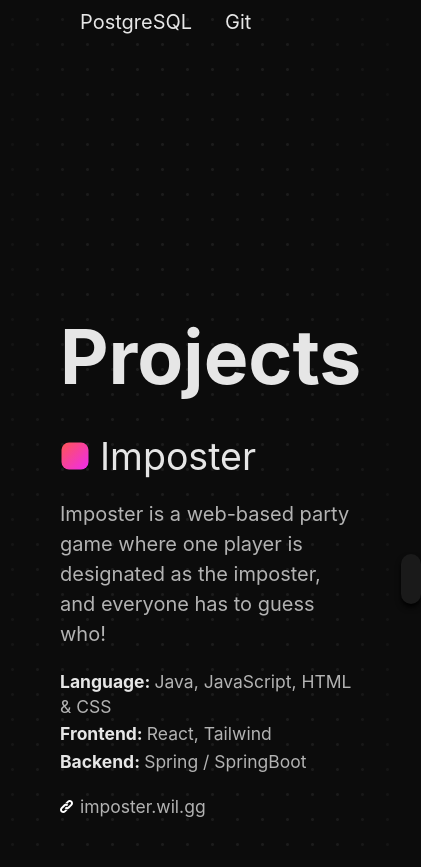
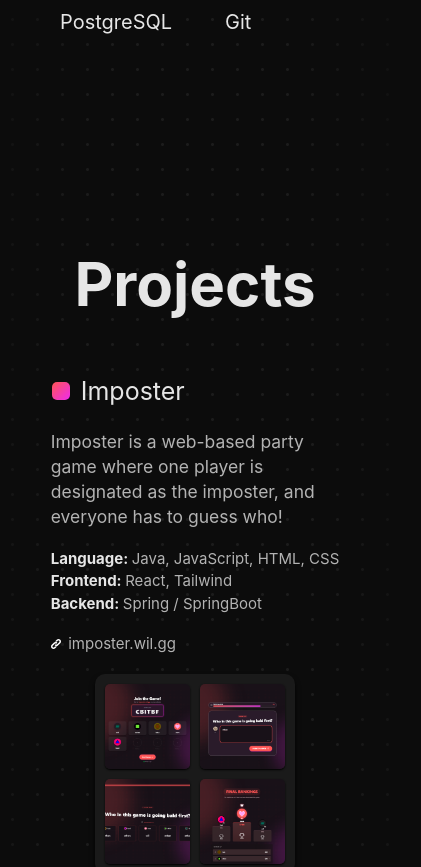
Before and after one commit to xWil/wil.gg-v2, a React (Vite) app: page / in a window 390 px wide. Shown: the part 943-1810 px from the top of the page, 421 px wide, since content can reach past the window. Built offline with nearby package versions, Linux system fonts and the light colour scheme.

Commit message:
Fixed sizing for different screens for projects section

```diff
--- a/src/components/home/About.tsx
+++ b/src/components/home/About.tsx
@@ -3,7 +3,7 @@ import Bio from "./bio/Bio.tsx";
 
 function About() {
     return (
-        <section id="about" className="min-h-screen pb-16 pt-32 px-8 md:px-8 lg:px-16 xl:px-24 flex flex-col items-center justify-center">
+        <section id="about" className="min-h-screen pb-16 pt-32 px-4 md:px-8 lg:px-16 xl:px-24 flex flex-col items-center justify-center">
             <div className="mx-8 md:mx-16 lg:mx-24 xl:mx-32 w-fit h-fit">
                 <Bio/>
                 <TechStack/>
--- a/src/components/projects/DetailList.tsx
+++ b/src/components/projects/DetailList.tsx
@@ -5,8 +5,8 @@ export interface DetailProps {
 
 function DetailList({ details }: { details: DetailProps }) {
     return (
-        <div className="w-full text-text-secondary text-sm">
-            <span className="text-text-primary text-sm font-bold">{details.category}: </span>
+        <div className="w-full text-text-secondary text-xs md:text-sm 4xl:text-[1rem]">
+            <span className="text-text-primary font-bold">{details.category}: </span>
             {details.details}
         </div>
     )
--- a/src/components/projects/Project.tsx
+++ b/src/components/projects/Project.tsx
@@ -16,16 +16,18 @@ interface ProjectProps {
 
 function Project({ visible, stick, header, description, details, link, images }: ProjectProps) {
     return (
-        <div className={`min-h-screen w-full pb-16 pt-32 px-8 md:px-8 lg:px-16 xl:px-24 flex flex-col items-center justify-center ${stick ? "sticky top-0" : ""} ${visible ? "visible" : "invisible"}`}>
-            <div className="px-4 md:px-12 lg:px-20 xl:px-28 2xl:px-48 w-full h-fit flex gap-8 items-center justify-between">
-                <div className="justify-start flex flex-col">
-                    <span className="text-6xl text-text-primary font-bold mb-8">Projects</span>
-                    <ProjectHeader header={header}/>
-                    <span className="text-md text-text-secondary max-w-[30ch] mb-4">{description}</span>
-                    <ProjectDetails detailsArray={details}/>
-                    <ProjectLink link={link}/>
+        <div className={`min-h-screen w-full pb-8 md:pb-16 pt-18 md:pt-32 px-4 md:px-8 lg:px-16 xl:px-24 4xl:px-32 flex flex-col items-center justify-center ${stick ? "sticky top-0" : ""} ${visible ? "visible" : "invisible"}`}>
+            <div className="w-full px-4 md:px-12 lg:px-20 xl:px-28 2xl:px-48 4xl:px-64 flex flex-col">
+                <span className="xs:max-sm:text-center text-5xl md:text-4xl lg:text-6xl 4xl:text-7xl text-text-primary font-bold mb-12 md:mb-16">Projects</span>
+                <div className="w-full h-fit flex gap-4 md:gap-8 items-center justify-between max-sm:flex-col">
+                    <div className="justify-start flex flex-col">
+                        <ProjectHeader header={header}/>
+                        <span className="text-sm md:text-md 4xl:text-xl text-text-secondary max-w-[24ch] md:max-w-[30ch] mb-4 4xl:mb-6">{description}</span>
+                        <ProjectDetails detailsArray={details}/>
+                        <ProjectLink link={link}/>
+                    </div>
+                    <ProjectImages images={images}/>
                 </div>
-                <ProjectImages images={images}/>
             </div>
         </div>
     )
--- a/src/components/projects/ProjectDetails.tsx
+++ b/src/components/projects/ProjectDetails.tsx
@@ -8,7 +8,7 @@ function createDetailList(details: DetailProps) {
 
 function ProjectDetails({ detailsArray }: {detailsArray: DetailProps[]}) {
     return (
-        <div className="flex flex-col w-full h-fit gap-0.5 mb-4">
+        <div className="flex flex-col w-full h-fit gap-0.5 mb-4 4xl:mb-6">
             { detailsArray.map((details: DetailProps) => createDetailList(details)) }
         </div>
     )
--- a/src/components/projects/ProjectHeader.tsx
+++ b/src/components/projects/ProjectHeader.tsx
@@ -6,9 +6,9 @@ export interface HeaderProps {
 
 function ProjectHeader({ header }: {header: HeaderProps}) {
     return (
-        <div className="flex gap-2 items-center mb-4">
-            <img loading="lazy" decoding="async" src={header.icon} alt={header.alt} className="size-6 aspect-square"/>
-            <span className="text-text-primary text-3xl">{header.name}</span>
+        <div className="flex gap-2 items-center mb-4 4xl:mb-6">
+            <img loading="lazy" decoding="async" src={header.icon} alt={header.alt} className="size-4 md:size-6 4xl:size-9 aspect-square"/>
+            <span className="text-text-primary text-xl md:text-2xl lg:text-3xl 4xl:text-5xl">{header.name}</span>
         </div>
     )
 }
--- a/src/components/projects/ProjectImages.tsx
+++ b/src/components/projects/ProjectImages.tsx
@@ -6,7 +6,7 @@ function getImage(image: string) {
 
 function ProjectImages({ images }: { images: string[] } ) {
     return (
-        <div className="justify-end grid grid-cols-1 grid-rows-4 md:grid-cols-2 md:grid-rows-2 gap-2 h-fit xs:w-16 sm:w-32 md:aspect-square md:size-64 lg:size-96 p-2 rounded-lg bg-background-light shadow-black shadow-md">
+        <div className="justify-end grid grid-cols-2 grid-rows-2 aspect-square gap-2 h-fit w-40 md:w-64 lg:w-96 4xl:w-md p-2 rounded-lg bg-background-light shadow-black shadow-md">
             { images.map((image) => getImage(image)) }
         </div>
     )
--- a/src/components/projects/ProjectLink.tsx
+++ b/src/components/projects/ProjectLink.tsx
@@ -5,9 +5,9 @@ export interface ProjectLinkProps {
 
 function ProjectLink({ link }: { link: ProjectLinkProps }) {
     return (
-        <a href={link.link} target="_blank" className="flex gap-1.5 items-center mb-4">
-            <img src="/socials/link.svg" alt="Link icon" decoding="async" loading="lazy" className="size-2.5 aspect-square"/>
-            <span className="text-text-secondary text-sm hover:text-text-primary hover:underline">{link.text}</span>
+        <a href={link.link} target="_blank" className="flex gap-1.5 items-center">
+            <img src="/socials/link.svg" alt="Link icon" decoding="async" loading="lazy" className="size-2 md:size-2.5 4xl:size-3 aspect-square"/>
+            <span className="text-text-secondary text-xs md:text-sm 4xl:text-[1rem] hover:text-text-primary hover:underline">{link.text}</span>
         </a>
     )
 }
--- a/src/components/projects/Projects.tsx
+++ b/src/components/projects/Projects.tsx
@@ -21,7 +21,7 @@ function Projects() {
                      header={{ icon: "/projects/imposter/imposter-logo.svg", alt: "Imposter icon", name: "Imposter" }}
                      description="Imposter is a web-based party game where one player is designated as the imposter, and everyone has to guess who!"
                      details={[
-                         {category: "Language", details: "Java, JavaScript, HTML & CSS"},
+                         {category: "Language", details: "Java, JavaScript, HTML, CSS"},
                          {category: "Frontend", details: "React, Tailwind"},
                          {category: "Backend", details: "Spring / SpringBoot"}
                      ]} link={{ link: "https://imposter.wil.gg/", text: "imposter.wil.gg" }}
```
